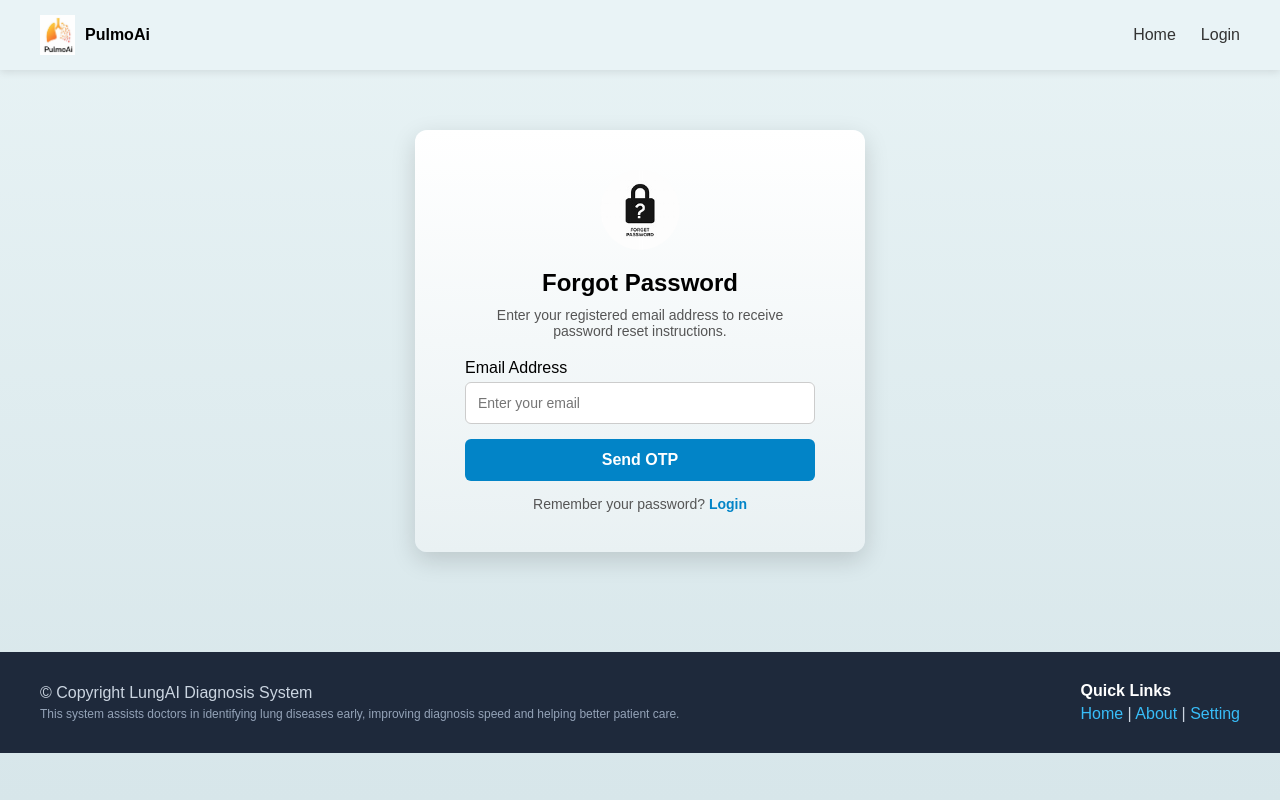
After one commit to Amit-kushwaha-002/Pulmo-AI-Early-Lung-Disease-Detection, a Node server app: page /forgot-password in a window 1280 px wide. The commit adds this page. Run offline with Node 20, Linux system fonts and the light colour scheme; some libraries are stand-ins or nearby versions.

```diff
--- /dev/null
+++ b/AI/requirements.txt
@@ -0,0 +1,6 @@
+fastapi>=0.100.0
+uvicorn[standard]>=0.23.0
+python-multipart>=0.0.6
+tensorflow>=2.10.0
+numpy>=1.22.0
+pillow>=9.0.0
--- a/backend/index.js
+++ b/backend/index.js
@@ -36,6 +36,9 @@ if (!fs.existsSync(uploadDir)) {
 }
 
 const upload = multer({ dest: uploadDir });
+
+// In-memory OTP storage for password resets (email -> { otp, expiresAt })
+const otpStore = new Map();
 
 // View engine & static setup
 app.set("views", path.join(__dirname, "views"));
@@ -94,7 +97,7 @@ app.post("/signup", async (req, res) => {
     }
 
     // Check if user already exists
-    const existingUser = await User.findOne({ email });
+    const existingUser = await User.findOne({ email: email.toLowerCase() });
     if (existingUser) {
       return res.status(400).send("Email already registered");
     }
@@ -105,13 +108,13 @@ app.post("/signup", async (req, res) => {
     // Save new user
     const newUser = await User.create({
       username,
-      email,
+      email: email.toLowerCase(),
       password: hash
     });
     console.log("New user saved:", newUser.email);
 
     // Generate token
-    const token = jwt.sign({ email }, JWT_SECRET);
+    const token = jwt.sign({ email: newUser.email }, JWT_SECRET);
     res.cookie("token", token);
 
     // Redirect to profile
@@ -128,7 +131,7 @@ app.get("/login", (req, res) => {
 
 app.post("/login", async function(req, res) {
   try {
-    const user = await User.findOne({ email: req.body.email });
+    const user = await User.findOne({ email: req.body.email ? req.body.email.toLowerCase() : "" });
     if (!user) return res.send("Invalid email or password");
 
     bcrypt.compare(req.body.password, user.password, function(err, result) {
@@ -151,6 +154,96 @@ app.get("/logout", (req, res) => {
   res.redirect("/");
 });
 
+// Forgot Password & OTP Flow
+app.get("/forgot-password", (req, res) => {
+  res.render("forgot.ejs");
+});
+
+app.post("/send-otp", async (req, res) => {
+  try {
+    const { email } = req.body;
+    if (!email) {
+      return res.status(400).json({ success: false, message: "Email is required" });
+    }
+
+    const normalizedEmail = email.trim().toLowerCase();
+    const user = await User.findOne({ email: normalizedEmail });
+    if (!user) {
+      return res.status(404).json({ success: false, message: "No registered account found with this email" });
+    }
+
+    // Generate a 6-digit OTP
+    const otp = Math.floor(100000 + Math.random() * 900000).toString();
+    const expiresAt = Date.now() + 10 * 60 * 1000; // 10 minutes
+
+    otpStore.set(normalizedEmail, { otp, expiresAt });
+    console.log(`[AUTH] Password reset OTP for ${normalizedEmail}: ${otp}`);
+
+    res.json({ success: true, message: "OTP sent successfully" });
+  } catch (err) {
+    console.error("Send OTP error:", err);
+    res.status(500).json({ success: false, message: "Internal server error" });
+  }
+});
+
+app.post("/verify-otp", (req, res) => {
+  try {
+    const { email, otp } = req.body;
+    if (!email || !otp) {
+      return res.status(400).json({ success: false, message: "Email and OTP are required" });
+    }
+
+    const normalizedEmail = email.trim().toLowerCase();
+    const record = otpStore.get(normalizedEmail);
+    if (!record) {
+      return res.status(400).json({ success: false, message: "No OTP requested or session expired" });
+    }
+
+    if (Date.now() > record.expiresAt) {
+      otpStore.delete(normalizedEmail);
+      return res.status(400).json({ success: false, message: "OTP has expired" });
+    }
+
+    if (record.otp !== otp.trim()) {
+      return res.status(400).json({ success: false, message: "Incorrect OTP code" });
+    }
+
+    res.json({ success: true, message: "OTP verified successfully" });
+  } catch (err) {
+    console.error("Verify OTP error:", err);
+    res.status(500).json({ success: false, message: "Internal server error" });
+  }
+});
+
+app.post("/reset-password", async (req, res) => {
+  try {
+    const { email, otp, newPassword } = req.body;
+    if (!email || !otp || !newPassword) {
+      return res.status(400).json({ success: false, message: "All fields are required" });
+    }
+
+    if (newPassword.length < 6) {
+      return res.status(400).json({ success: false, message: "Password must be at least 6 characters" });
+    }
+
+    const normalizedEmail = email.trim().toLowerCase();
+    const record = otpStore.get(normalizedEmail);
+    if (!record || record.otp !== otp.trim() || Date.now() > record.expiresAt) {
+      return res.status(400).json({ success: false, message: "Invalid or expired OTP session" });
+    }
+
+    const hashedPassword = await bcrypt.hash(newPassword, 10);
+    await User.findOneAndUpdate({ email: normalizedEmail }, { password: hashedPassword });
+    otpStore.delete(normalizedEmail);
+
+    console.log(`[AUTH] Password successfully reset for ${normalizedEmail}`);
+    res.json({ success: true, message: "Password reset successfully" });
+  } catch (err) {
+    console.error("Reset password error:", err);
+    res.status(500).json({ success: false, message: "Failed to reset password" });
+  }
+});
+
 // Edit profile
 app.get("/doctorProfile/:id/edit", async (req, res) => {
   try {
@@ -169,7 +262,7 @@ app.put("/doctorProfile/:id", async (req, res) => {
     const { email: newemail } = req.body;
     const updatedUser = await User.findByIdAndUpdate(
       id,
-      { email: newemail },
+      { email: newemail.toLowerCase() },
       { runValidators: true, returnDocument: "after" }
     );
 
@@ -311,7 +404,7 @@ app.post("/predict", upload.single("file"), async (req, res) => {
     const filePath = req.file.path;
     console.log("Uploaded File for Prediction:", filePath);
 
-    // 1. If remote AI API URL is configured (e.g., when hosted on Vercel with backend model on Render / HF)
+    // 1. If remote AI API URL is configured (e.g. Render / Hugging Face Spaces microservice)
     if (process.env.AI_API_URL) {
       try {
         const fileBuffer = fs.readFileSync(filePath);
@@ -334,16 +427,15 @@ app.post("/predict", upload.single("file"), async (req, res) => {
       }
     }
 
-    // 2. Vercel Serverless Fallback (if Python environment is not bundled in serverless)
+    // 2. Vercel Serverless check: if in serverless and no AI_API_URL configured
     if (process.env.VERCEL && !process.env.PYTHON_PATH) {
-      return res.json({
-        status: "Disease Analysis Completed",
-        predictions: ["Infiltration → 42.15%", "Effusion → 28.30%"],
-        note: "Serverless Mode: configure AI_API_URL for custom remote ML worker"
+      return res.status(503).json({
+        status: "AI Service Not Configured",
+        message: "Actual AI inference requires connecting a dedicated model microservice. Please configure AI_API_URL in your Vercel Environment Variables pointing to your hosted AI service (e.g. Render/HuggingFace)."
       });
     }
 
-    // 3. Local Python Execution
+    // 3. Local Python Execution (TensorFlow)
     const pythonFile = path.join(__dirname, "../AI/model/predict.py");
 
     let pythonBin = process.env.PYTHON_PATH;
--- a/backend/package.json
+++ b/backend/package.json
@@ -5,8 +5,8 @@
   "scripts": {
     "start": "node index.js",
     "dev": "nodemon index.js",
-    "build": "echo Build completed successfully",
-    "test": "echo \"Error: no test specified\" && exit 1"
+    "build": "node --check index.js",
+    "test": "node --check index.js"
   },
   "author": "Amit Kushwaha",
   "license": "ISC",
--- /dev/null
+++ b/backend/public/forgot.css
@@ -0,0 +1,159 @@
+* {
+    margin: 0;
+    padding: 0;
+    box-sizing: border-box;
+    font-family: Arial, Helvetica, sans-serif;
+}
+
+body {
+    background: linear-gradient(to bottom, #e8f3f5, #d7e6ea);
+    min-height: 100vh;
+}
+
+/* NAVBAR */
+header {
+    background: #e9f3f6;
+    padding: 15px 40px;
+    box-shadow: 0 2px 8px rgba(0, 0, 0, 0.1);
+}
+
+.navbar {
+    display: flex;
+    justify-content: space-between;
+    align-items: center;
+}
+
+.logo {
+    display: flex;
+    align-items: center;
+    gap: 10px;
+    font-weight: bold;
+}
+
+.logo img {
+    width: 35px;
+}
+
+.nav-links {
+    display: flex;
+    gap: 25px;
+    list-style: none;
+}
+
+/* FORGOT SECTION */
+.forgot-section {
+    display: flex;
+    justify-content: center;
+    align-items: center;
+    padding: 60px 20px;
+}
+
+/* CARD */
+.forgot-card {
+    background: linear-gradient(to bottom, #ffffff, #e9f1f3);
+    padding: 40px 50px;
+    border-radius: 12px;
+    width: 450px;
+    text-align: center;
+    box-shadow: 0 8px 25px rgba(0, 0, 0, 0.15);
+}
+
+.icon img {
+    width: 80px;
+    height: 80px;
+    object-fit: cover;
+    margin-bottom: 15px;
+}
+
+.forgot-card h1 {
+    margin-bottom: 10px;
+    font-size: 24px;
+}
+
+.info {
+    font-size: 14px;
+    margin-bottom: 20px;
+    color: #555;
+}
+
+/* FORM */
+form {
+    display: flex;
+    flex-direction: column;
+}
+
+label {
+    text-align: left;
+    margin-bottom: 5px;
+    font-weight: 500;
+}
+
+input {
+    padding: 12px;
+    border-radius: 6px;
+    border: 1px solid #ccc;
+    margin-bottom: 15px;
+    font-size: 14px;
+    width: 100%;
+}
+
+/* BUTTON */
+.reset-btn {
+    padding: 12px;
+    border: none;
+    border-radius: 6px;
+    background: #0284c7;
+    color: white;
+    font-size: 16px;
+    font-weight: bold;
+    cursor: pointer;
+    transition: background 0.2s;
+    width: 100%;
+}
+
+.reset-btn:hover {
+    background: #0369a1;
+}
+
+.back {
+    font-size: 14px;
+    color: #555;
+}
+
+.back a {
+    color: #0284c7;
+    text-decoration: none;
+    font-weight: bold;
+}
+
+/* FOOTER */
+footer {
+    background: #1e293b;
+    color: #cbd5e1;
+    padding: 30px 40px;
+    margin-top: 40px;
+}
+
+.footer-container {
+    display: flex;
+    justify-content: space-between;
+    align-items: center;
+    flex-wrap: wrap;
+    gap: 20px;
+}
+
+.footer-left .disclaimer {
+    font-size: 12px;
+    color: #94a3b8;
+    margin-top: 5px;
+}
+
+.footer-right h4 {
+    margin-bottom: 5px;
+    color: white;
+}
+
+.footer-right a {
+    color: #38bdf8;
+    text-decoration: none;
+}
--- /dev/null
+++ b/backend/public/forgot.js
@@ -0,0 +1,108 @@
+// SEND OTP
+async function sendOTP() {
+   const emailInput = document.getElementById("email");
+   const email = emailInput.value.trim();
+
+   if (!email) {
+      alert("Please enter your registered email address.");
+      return;
+   }
+
+   const btn = document.getElementById("sendOtpBtn");
+   btn.disabled = true;
+   btn.innerText = "Sending...";
+
+   try {
+      const res = await fetch('/send-otp', {
+         method: 'POST',
+         headers: { 'Content-Type': 'application/json' },
+         body: JSON.stringify({ email })
+      });
+
+      const data = await res.json();
+
+      if (data.success) {
+         alert("OTP sent to your email (or check terminal for local testing)!");
+         document.getElementById("otpSection").style.display = "block";
+         btn.innerText = "Resend OTP";
+      } else {
+         alert("Error: " + (data.message || "Failed to send OTP"));
+         btn.innerText = "Send OTP";
+      }
+   } catch (err) {
+      alert("Network error: " + err.message);
+      btn.innerText = "Send OTP";
+   } finally {
+      btn.disabled = false;
+   }
+}
+
+// VERIFY OTP
+async function verifyOTP() {
+   const email = document.getElementById("email").value.trim();
+   const enteredOTP = document.getElementById("otp").value.trim();
+
+   if (!enteredOTP) {
+      alert("Please enter the 6-digit OTP.");
+      return;
+   }
+
+   try {
+      const res = await fetch('/verify-otp', {
+         method: 'POST',
+         headers: { 'Content-Type': 'application/json' },
+         body: JSON.stringify({ email, otp: enteredOTP })
+      });
+
+      const data = await res.json();
+      if (data.success) {
+         alert("OTP Verified Successfully! Please enter your new password.");
+         document.getElementById("resetSection").style.display = "block";
+      } else {
+         alert("Invalid or expired OTP: " + (data.message || "Please try again."));
+      }
+   } catch (err) {
+      alert("Verification error: " + err.message);
+   }
+}
+
+// RESET PASSWORD
+async function resetPassword() {
+   const email = document.getElementById("email").value.trim();
+   const enteredOTP = document.getElementById("otp").value.trim();
+   const pass1 = document.getElementById("newPassword").value;
+   const pass2 = document.getElementById("confirmPassword").value;
+
+   if (pass1.length < 6) {
+      alert("Password must be at least 6 characters long.");
+      return;
+   }
+
+   if (pass1 !== pass2) {
+      alert("Passwords do not match.");
+      return;
+   }
+
+   try {
+      const res = await fetch('/reset-password', {
+         method: 'POST',
+         headers: { 'Content-Type': 'application/json' },
+         body: JSON.stringify({
+            email,
+            otp: enteredOTP,
+            newPassword: pass1
+         })
+      });
+
+      const data = await res.json();
+
+      if (data.success) {
+         alert("Password Reset Successful! Redirecting to login page...");
+         window.location.href = "/login";
+      } else {
+         alert("Reset Failed: " + (data.message || "An error occurred."));
+      }
+   } catch (err) {
+      alert("Error resetting password: " + err.message);
+   }
+}
--- /dev/null
+++ b/backend/views/forgot.ejs
@@ -0,0 +1,90 @@
+<!DOCTYPE html>
+<html lang="en">
+
+<head>
+    <meta charset="UTF-8">
+    <meta name="viewport" content="width=device-width, initial-scale=1.0">
+    <title>Forgot Password - LungAI</title>
+    <link rel="stylesheet" href="/forgot.css">
+    <link rel="icon" href="/images/logo.jpg">
+</head>
+
+<body>
+
+    <!-- NAVBAR -->
+    <header>
+        <div class="navbar">
+            <div class="logo">
+                <img src="/images/logo.jpg" alt="PulmoAi"> <span>PulmoAi</span>
+            </div>
+            <ul class="nav-links">
+                <li><a href="/home" style="text-decoration:none; color:#333;">Home</a></li>
+                <li><a href="/login" style="text-decoration:none; color:#333;">Login</a></li>
+            </ul>
+        </div>
+    </header>
+
+    <!-- FORGOT PASSWORD -->
+    <section class="forgot-section">
+        <div class="forgot-card">
+            <div class="icon">
+                <img src="/images/forgot.jpg" alt="Forgot" style="border-radius:50%;">
+            </div>
+
+            <h1>Forgot Password</h1>
+
+            <p class="info">
+                Enter your registered email address to receive password reset instructions.
+            </p>
+
+            <!-- EMAIL FORM -->
+            <form id="emailForm" onsubmit="event.preventDefault(); sendOTP();">
+                <label for="email">Email Address</label>
+                <input id="email" type="email" placeholder="Enter your email" required>
+
+                <button type="submit" class="reset-btn" id="sendOtpBtn">Send OTP</button>
+
+                <p class="back" style="margin-top:15px;">Remember your password?
+                    <span><a href="/login">Login</a></span>
+                </p>
+            </form>
+
+            <!-- OTP SECTION -->
+            <div id="otpSection" style="display:none; margin-top:20px;">
+                <h3>Enter 6-Digit OTP</h3>
+                <input id="otp" type="text" maxlength="6" placeholder="Enter OTP (e.g. 123456)" style="margin-top:10px;">
+                <button type="button" class="reset-btn" onclick="verifyOTP()">Verify OTP</button>
+            </div>
+
+            <!-- RESET PASSWORD SECTION -->
+            <div id="resetSection" style="display:none; margin-top:20px;">
+                <h3>Reset Password</h3>
+                <input id="newPassword" type="password" placeholder="New Password (min 6 chars)" style="margin-top:10px;">
+                <input id="confirmPassword" type="password" placeholder="Confirm Password">
+                <button type="button" class="reset-btn" onclick="resetPassword()">Reset Password</button>
+            </div>
+
+        </div>
+    </section>
+
+    <!-- FOOTER -->
+    <footer>
+        <div class="footer-container">
+            <div class="footer-left">
+                <p>© Copyright LungAI Diagnosis System</p>
+                <p class="disclaimer">
+                    This system assists doctors in identifying lung diseases early,
+                    improving diagnosis speed and helping better patient care.
+                </p>
+            </div>
+            <div class="footer-right">
+                <h4>Quick Links</h4>
+                <p><a href="/home">Home</a> | <a href="/about">About</a> | <a href="/settings">Setting</a></p>
+            </div>
+        </div>
+    </footer>
+
+    <!-- JAVASCRIPT -->
+    <script src="/forgot.js"></script>
+</body>
+</html>
--- a/package.json
+++ b/package.json
@@ -6,8 +6,8 @@
   "scripts": {
     "start": "node backend/index.js",
     "dev": "nodemon backend/index.js",
-    "build": "echo Build completed successfully",
-    "test": "echo \"Error: no test specified\" && exit 1"
+    "build": "node --check backend/index.js && node --check api/index.js",
+    "test": "node test_suite.js"
   },
   "dependencies": {
     "bcrypt": "^6.0.0",
```
Also changed, not shown: backend/database.js (+15 -9 lines), backend/views/login.ejs (+4 -4 lines), test_suite.js (added, +173 -0 lines), 4 other files.
